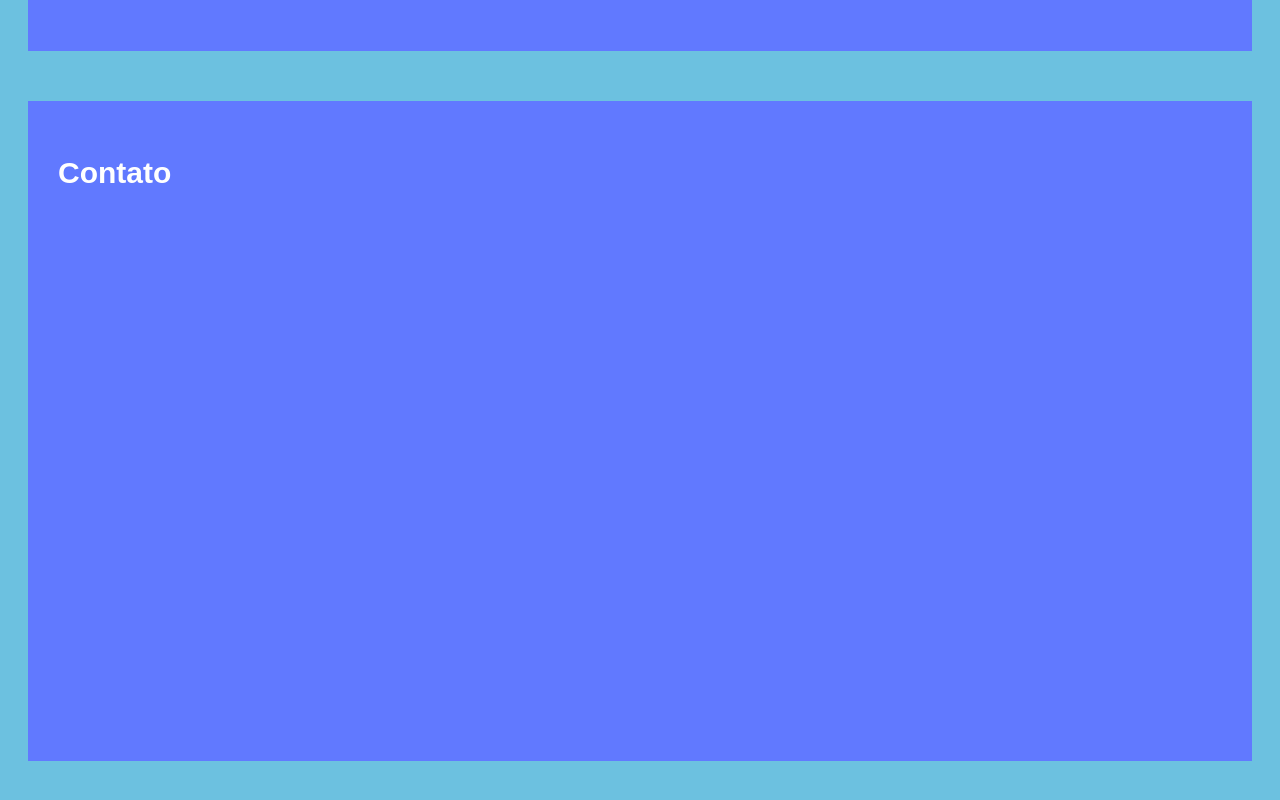
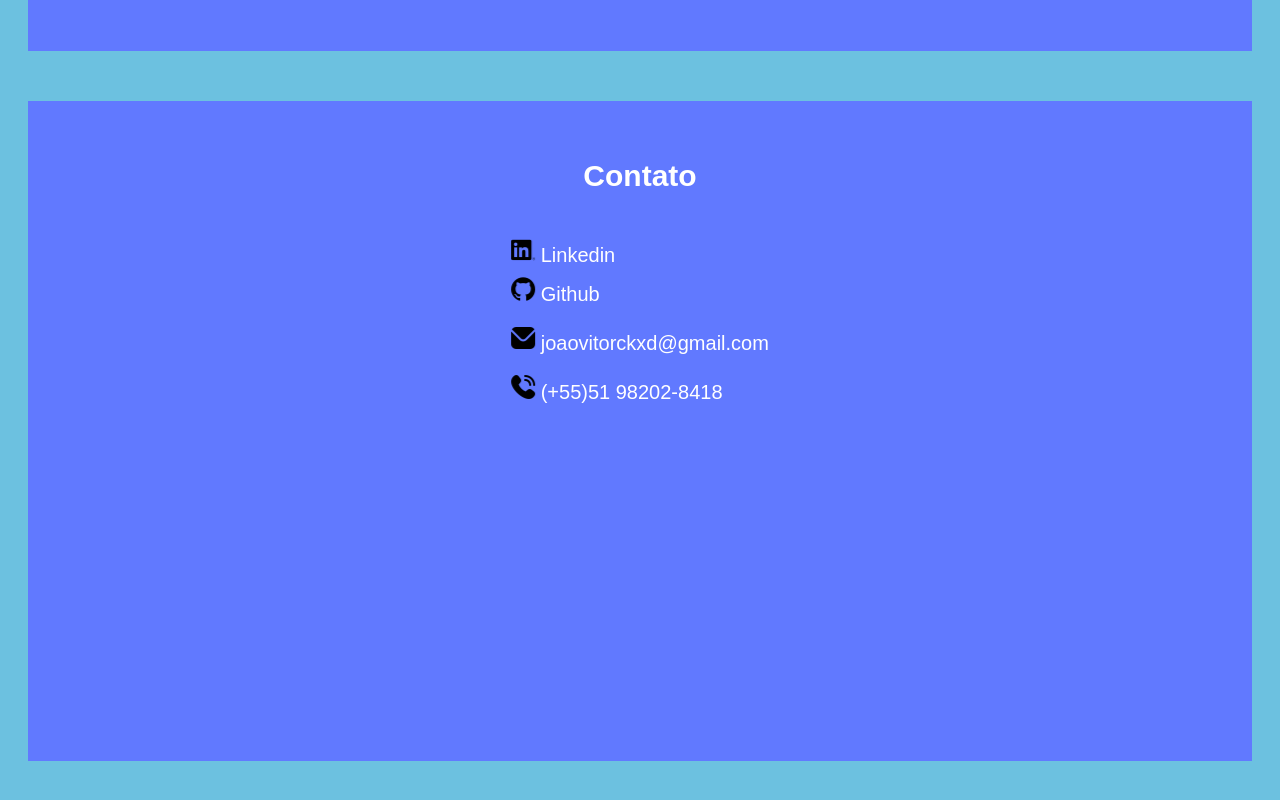
Before and after one commit to jaumkvitor/Portf-lio, a plain HTML site: page Portfolio/index.html in a window 1280 px wide. Shown: the part 2859-3659 px from the top of the page. Drawn offline with Linux system fonts and the light colour scheme; a script that the page names is missing; a web font is replaced by a local one.

Commit message:
Add files via upload

```diff
--- a/Portfolio/css/style.css
+++ b/Portfolio/css/style.css
@@ -362,3 +362,31 @@ body {
   font-size: 20px;
   color: #fff;
 }
+
+.h2-contactsection {
+  position: absolute;
+  top: 50%;
+  left: 50%;
+  transform: translate(-50%, 7700%);
+  margin: 0;
+}
+
+.contacts {
+  position: absolute;
+  top: 50%;
+  left: 50%;
+  transform: translate(-50%, 1450%);
+  margin: 0;
+  font-family:Arial, Helvetica, sans-serif;
+  font-size: 20px;
+  color: #fff;
+}
+
+.contacts a {
+  display: block;
+  margin-bottom: 10px; /* Adiciona margem entre os links */
+  font-family:Arial, Helvetica, sans-serif;
+  font-size: 20px;
+  color: #fff;
+  text-decoration: none;
+}
--- a/Portfolio/index.html
+++ b/Portfolio/index.html
@@ -85,10 +85,26 @@
         </section>
 
         <section id="contactSection">
-            <h2 class="h2-contactsection">Contato</h2>
-            <p></p>
-     </section>
-    </div>
+          <h2 class="h2-contactsection">Contato</h2>
+          <div class="contacts">
+              <a href="https://www.linkedin.com/in/joãovitorckrenz/">
+                  <img src="assets/linkedin.png" alt="Ícone do Linkedin">
+                  Linkedin
+              </a>
+              <a href="https://github.com/jaumkvitor">
+                  <img src="assets/github.png" alt="Ícone do Github">
+                  Github
+              </a>
+              <p>
+                  <img src="assets/envelope.png" alt="Ícone de Email">
+                  joaovitorckxd@gmail.com
+              </p>
+              <p>
+                  <img src="assets/phone-call.png" alt="Ícone de Telefone">
+                  (+55)51 98202-8418
+              </p>
+          </div>
+      </section>
 
     <script src="js/scroll.js"></script>
 
```
Also changed, not shown: Portfolio/assets/envelope.png (added), Portfolio/assets/github.png (added), Portfolio/assets/linkedin.png (added), Portfolio/assets/phone-call.png (added).
